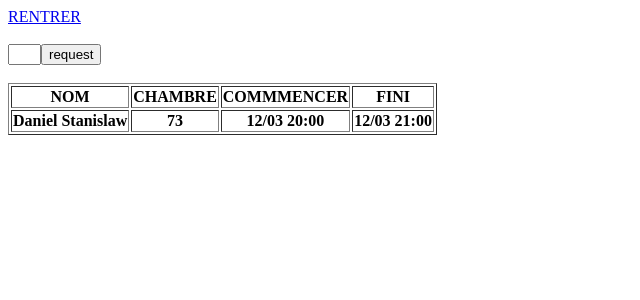
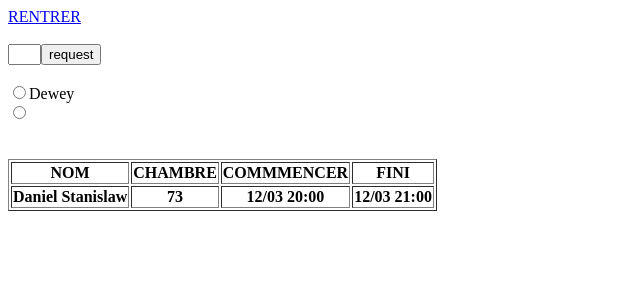
Before and after one commit to danek2077/sign-online, a React (Vite) app: page /art in a window 1280 px wide. Shown: the top 300 px of the page, without its empty margins (0-640 px from the left). Built offline with nearby package versions, Linux system fonts and the light colour scheme.

Commit message:
shitCode #2 input ration unfinished

```diff
--- a/src/pages/ArtPage/ArtPage.tsx
+++ b/src/pages/ArtPage/ArtPage.tsx
@@ -1,26 +1,19 @@
 import React from "react";
 import { Link } from "react-router-dom";
-import { UserListType } from "./typeArtPage";
-import { inputHandler } from "./CustomArtPage";
+import { inputHandler } from "./features/hooks/CustomArtPage";
+import { UserListType } from "./features/types/typeArtPage";
+import TodoNomList from "./features/childElems/TodoNomList";
 const ArtPage = () => {
-  const { changeFunc, setValueInput, valueInput } = inputHandler();
-  const [chooseList, setChooseList] = React.useState("");
-  const [userList, setUserList] = React.useState({
+  const { changeFunc, valueInput } = inputHandler();
+  const [chooseList, setChooseList] = React.useState<string[]>([""]);
+  const [userList, setUserList] = React.useState<UserListType>({
     1: ["Vladimir", "Xavier", "Alex"],
     2: ["Vika", "biba"],
-    3: ["Danek", "Vadim","Master"],
+    3: ["Danek", "Vadim", "Master"],
   });
-  // const [userList, setUserList] = React.useState<UserListType[]>([
-  //   {
-  //     1: [{ name: "Vlad" }, { name: "Misha" }],
-  //   },
-  //   {
-  //     2: [{ name: "Vika" }, { name: "biba" }],
-  //   },
-  //   { 3: [{ name: "Danek" }, { name: "Vadim" }] },
-  // ]);
-  const buttonRequest = () => {};
-  console.log(userList[1]);
+  const buttonRequest = () => {
+    setChooseList(userList[Number(valueInput)]);
+  };
   return (
     <div>
       <Link to="/">RENTRER</Link>
@@ -28,6 +21,9 @@ const ArtPage = () => {
       <br />
       <input value={valueInput} onChange={changeFunc} size={1} type="text" />
       <button onClick={buttonRequest}>request</button>
+      <br />
+      <br />
+      <TodoNomList chooseList={chooseList} />
       <br />
       <br />
       <table border={1}>
--- /dev/null
+++ b/src/pages/ArtPage/features/childElems/TodoNomList.tsx
@@ -0,0 +1,14 @@
+import React from "react";
+type TodoNomPropsType = { chooseList: string[] };
+const TodoNomList: React.FC<TodoNomPropsType> = ({ chooseList }) => {
+  return (
+    <div>
+      <input type="radio" name="name" value="dewey" />
+      <label htmlFor="dewey">Dewey</label>
+      <br />
+      <input type="radio" name="name" />
+    </div>
+  );
+};
+
+export default TodoNomList;
--- /dev/null
+++ b/src/pages/ArtPage/features/types/typeArtPage.ts
@@ -0,0 +1 @@
+export type UserListType = { [key: number]: string[] };
--- a/src/pages/ArtPage/typeArtPage.ts
+++ /dev/null
@@ -1,2 +0,0 @@
-type UserInsideList = { name: string; };
-export type UserListType = { [key: number]: UserInsideList[] };
```
Also changed, not shown: src/pages/ArtPage/TodoNomList.tsx (deleted, +0 -11 lines), src/pages/ArtPage/features/hooks/CustomArtPage.tsx (renamed from src/pages/ArtPage/CustomArtPage.tsx).
